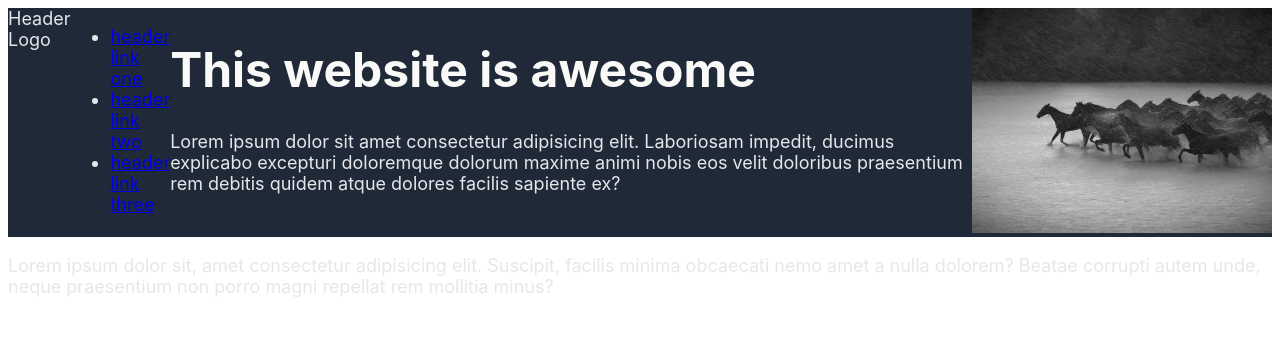
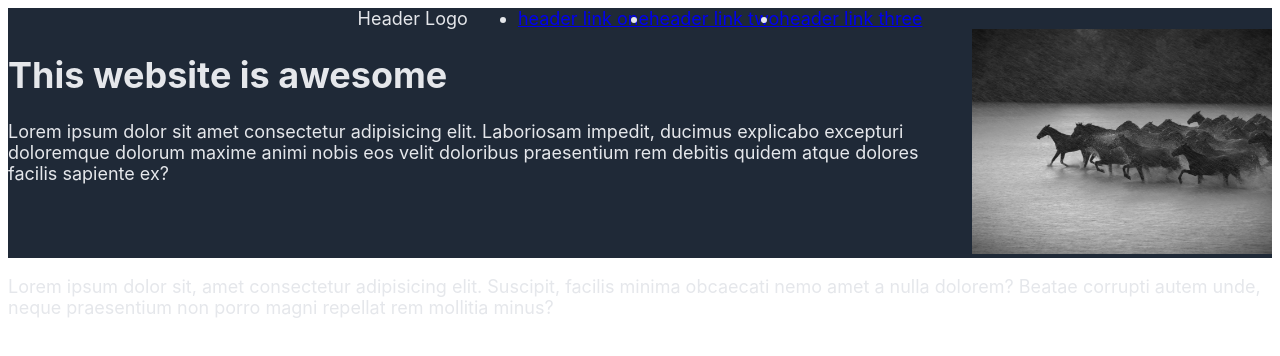
Before and after one commit to cam5674/Landing-Page, a plain HTML site: page index.html in a window 1280 px wide. Drawn offline with Linux system fonts and the light colour scheme.

Commit message:
top/bottom

```diff
--- a/index.html
+++ b/index.html
@@ -8,15 +8,19 @@
 </head>
 <body>
     <div class = "header">
-        <div class ="Hlogo">
+        <div class="top-section">
+            <div class ="logo">
                 Header Logo
             </div>
-        <div class ="Hlinks"> </div>
+            <div class ="links">
                 <ul>
                     <li><a href="#">header link one</a></li>
                     <li><a href="#">header link two</a></li>
                     <li><a href="#">header link three</a></li>
                 </ul>
+            </div>
+        </div>
+        <div class="bottom-section">
             <div class = "title">
                 <h1>This website is awesome</h1>
                 <p>Lorem ipsum dolor sit amet consectetur adipisicing elit. Laboriosam impedit, ducimus explicabo excepturi doloremque dolorum maxime animi nobis eos velit doloribus praesentium rem debitis quidem atque dolores facilis sapiente ex?</p>
@@ -26,6 +30,7 @@
             </div>
         </div>
     </div>
+    </div>
 
     <p>Lorem ipsum dolor sit, amet consectetur adipisicing elit. Suscipit, facilis minima obcaecati nemo amet a nulla dolorem? Beatae corrupti autem unde, neque praesentium non porro magni repellat rem mollitia minus?</p>
     <!--Check font size for different divs (Logo, hero main text, and secondary text). Work on 'Some random info'-->
--- a/style.css
+++ b/style.css
@@ -1,6 +1,3 @@
-
-
-
 body {
     font-family: -apple-system, BlinkMacSystemFont, 'Segoe UI', Roboto, Oxygen, Ubuntu, Cantarell, 'Open Sans', 'Helvetica Neue', sans-serif;
     font-size:18px;
@@ -17,11 +14,30 @@ img {
 .header {
     background-color: #1F2937;
     display: flex;
+    align-items: center;
+    flex-direction: column;
+
 }
 
-h1{
-    color: #f9faf8;
-    weight: 900;
-    font-size: 48px;
+
+.top-section {
+    display: flex;
+    flex-direction: row;
+    gap: 50px;
 
 }
+
+ul {
+    display: flex;
+    flex-direction: row;
+    margin: 0;
+    padding: 0;
+
+}
+
+
+.bottom-section {
+    display: flex;
+    flex-direction: row;
+    justify-content: space-between;
+}
```
Lines whose indentation alone changed are shown as unchanged.
